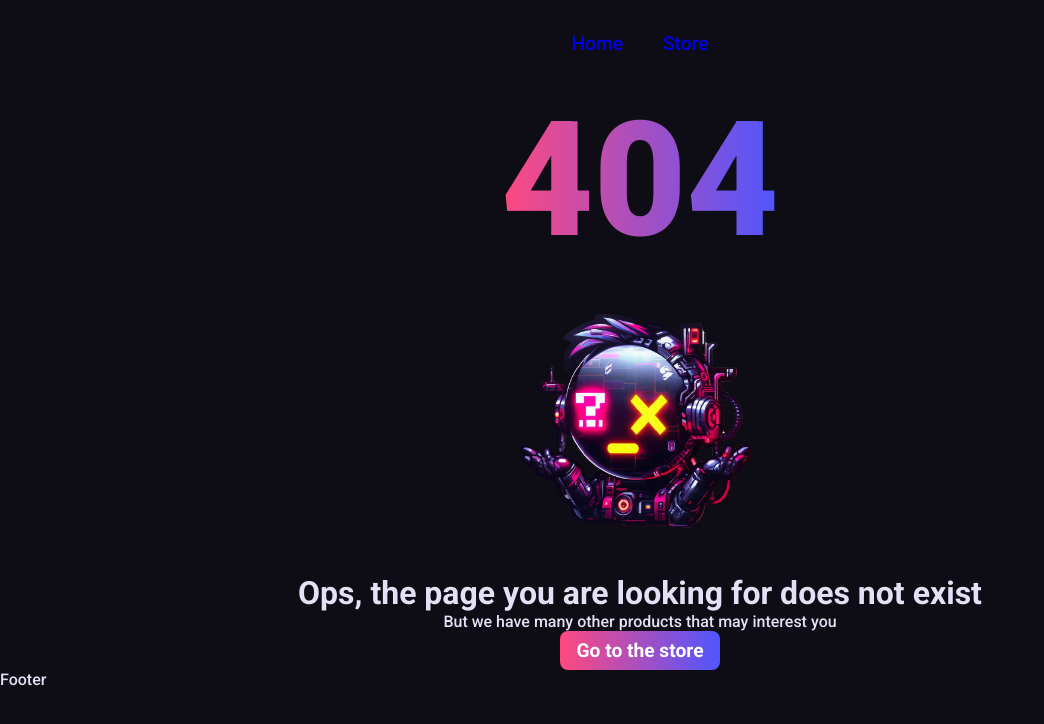
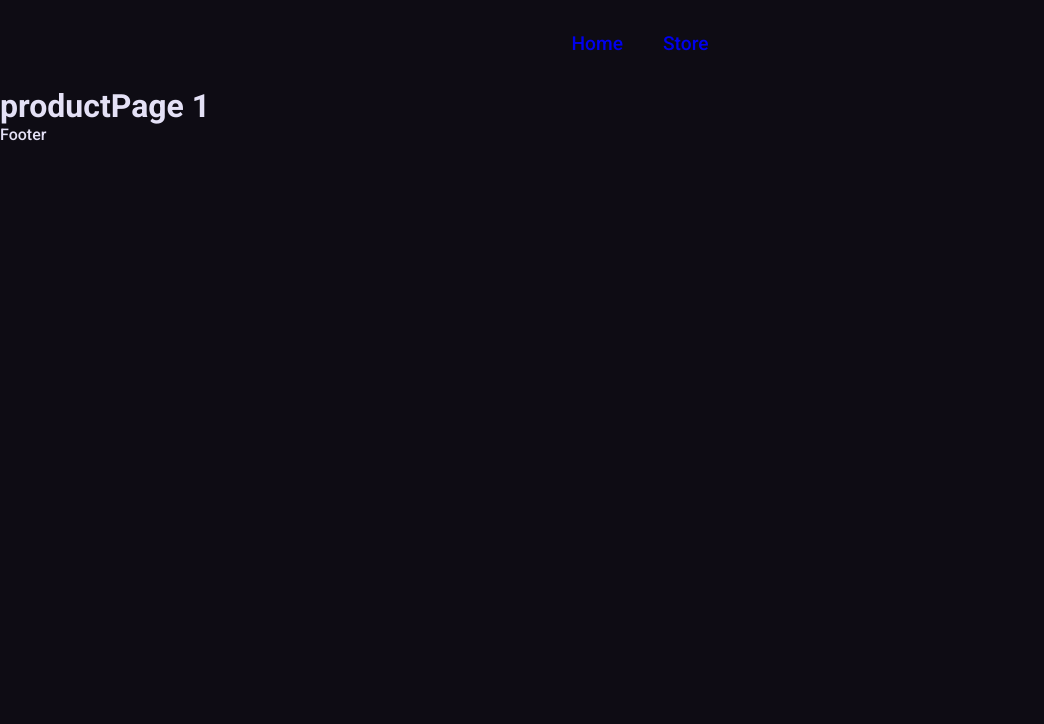
Before and after one commit to bm-jsms/future_ecommerce, a Next.js app: page /product/1 in a window 1280 px wide. Before the commit this address had no page. Shown: the top 724 px of the page, without its empty margins (0-1044 px from the left). Built offline with nearby package versions, Linux system fonts and the light colour scheme.

Commit message:
add: product route

```diff
--- /dev/null
+++ b/app/product/[handle]/page.tsx
@@ -0,0 +1,5 @@
+const productPage = async ({ params }: { params: { handle: string } }) => {
+	return <h1>productPage {params.handle}</h1>;
+};
+
+export default productPage;
```
